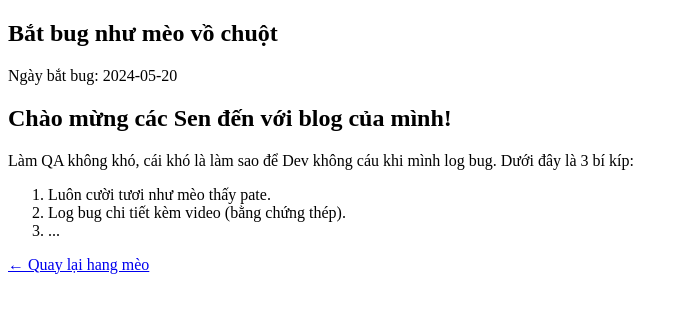
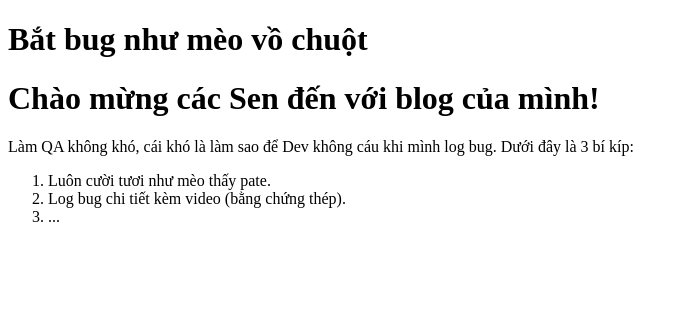
Before and after one commit to tuanpa00180/Fatcat, a Next.js app: page /posts/post-1 in a window 1280 px wide. Shown: the top 312 px of the page, without its empty margins (0-688 px from the left). Built offline with nearby package versions, Linux system fonts and the light colour scheme.

Commit message:
fix: change [slug]/page.tsx to fix 404 on post-1

```diff
--- a/src/app/posts/[slug]/page.tsx
+++ b/src/app/posts/[slug]/page.tsx
@@ -4,17 +4,28 @@ import matter from 'gray-matter';
 import { MDXRemote } from 'next-mdx-remote/rsc';
 import { notFound } from 'next/navigation';
 
-export const dynamic = 'force-dynamic';
+// Hàm này giúp Next.js biết trước các đường dẫn cần tạo
+export async function generateStaticParams() {
+  const contentDir = path.join(process.cwd(), 'src', 'content');
+  const files = fs.readdirSync(contentDir);
+
+  return files.map((filename) => ({
+    slug: filename.replace('.mdx', ''),
+  }));
+}
 
 export default async function PostPage({ params }: { params: { slug: string } }) {
-  const { slug } = params;
+  // Ở Next.js 15, params là một Promise, cần await nó
+  const { slug } = await params;
 
-  // Định vị thư mục content (CỰC KỲ QUAN TRỌNG)
   const contentDir = path.join(process.cwd(), 'src', 'content');
   const filePath = path.join(contentDir, `${slug}.mdx`);
 
-  // Kiểm tra file có tồn tại không, nếu không trả về 404 của Next.js
+  // Log để debug trên Vercel (xem trong tab Logs)
+  console.log("Đang tìm file tại:", filePath);
+
   if (!fs.existsSync(filePath)) {
+    console.log("Không tìm thấy file!");
     return notFound();
   }
 
@@ -22,24 +33,11 @@ export default async function PostPage({ params }: { params: { slug: string } })
   const { content, data } = matter(fileContent);
 
   return (
-    <article className="max-w-3xl mx-auto p-10">
-      <div className="card-fat-cat bg-white shadow-[10px_10px_0px_0px_rgba(0,0,0,1)] border-4 border-black p-8 rounded-3xl">
-        <h1 className="text-4xl font-black mb-4 text-pink-600 uppercase tracking-tighter">
-          {data.title}
-        </h1>
-        <p className="text-gray-400 italic mb-8 border-b-2 border-dashed pb-4">
-          Ngày bắt bug: {data.date}
-        </p>
-
-        {/* Nội dung bài viết */}
-        <div className="prose prose-slate max-w-none prose-headings:text-black prose-p:text-gray-800">
-          <MDXRemote source={content} />
-        </div>
-
-        <div className="mt-10 pt-6 border-t-4 border-black">
-           <a href="/" className="font-bold text-black hover:text-pink-600">← Quay lại hang mèo</a>
-        </div>
+    <div className="max-w-2xl mx-auto py-10">
+      <h1 className="text-3xl font-bold">{data.title}</h1>
+      <div className="prose mt-6">
+        <MDXRemote source={content} />
       </div>
-    </article>
+    </div>
   );
 }
```
